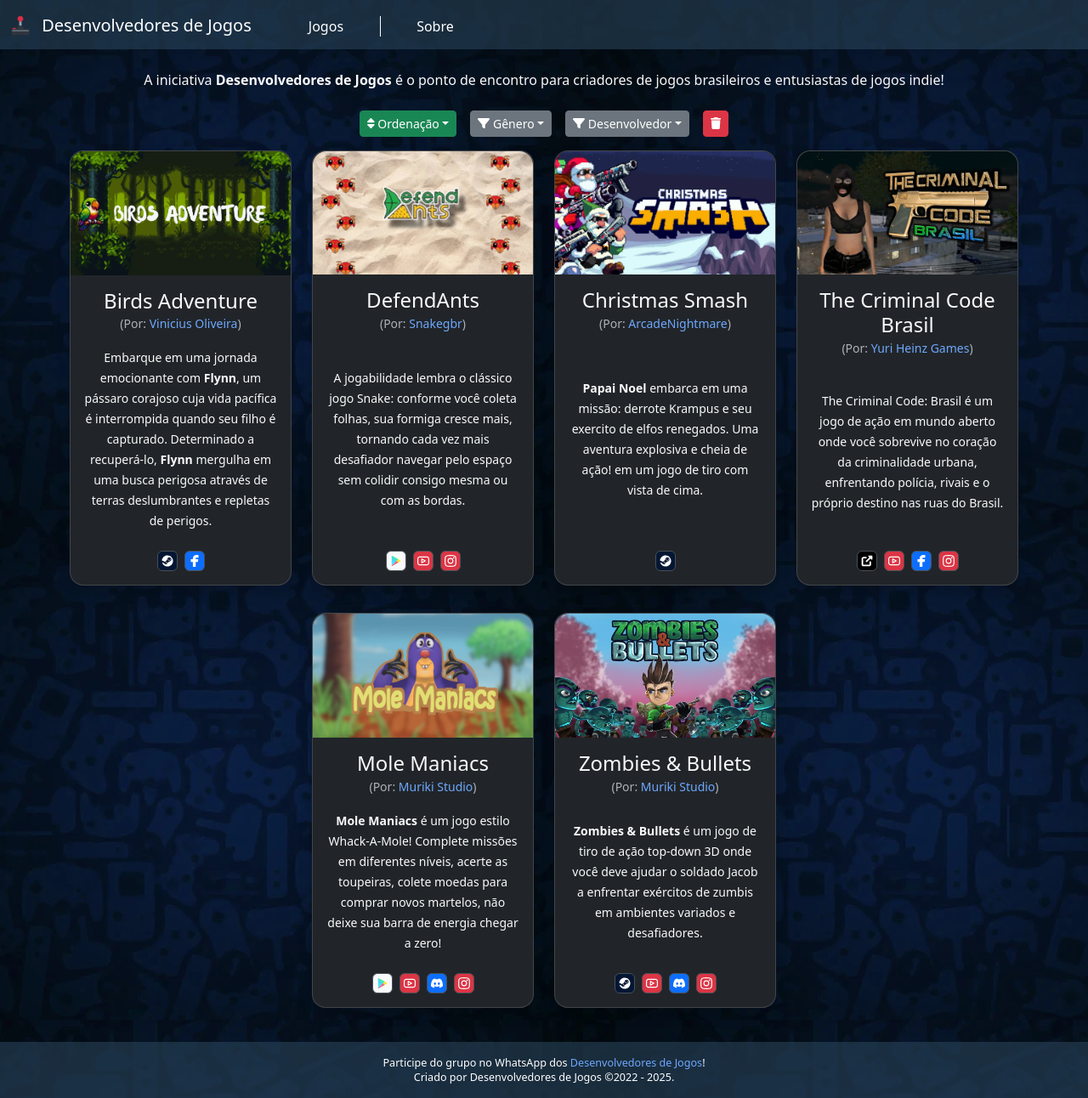
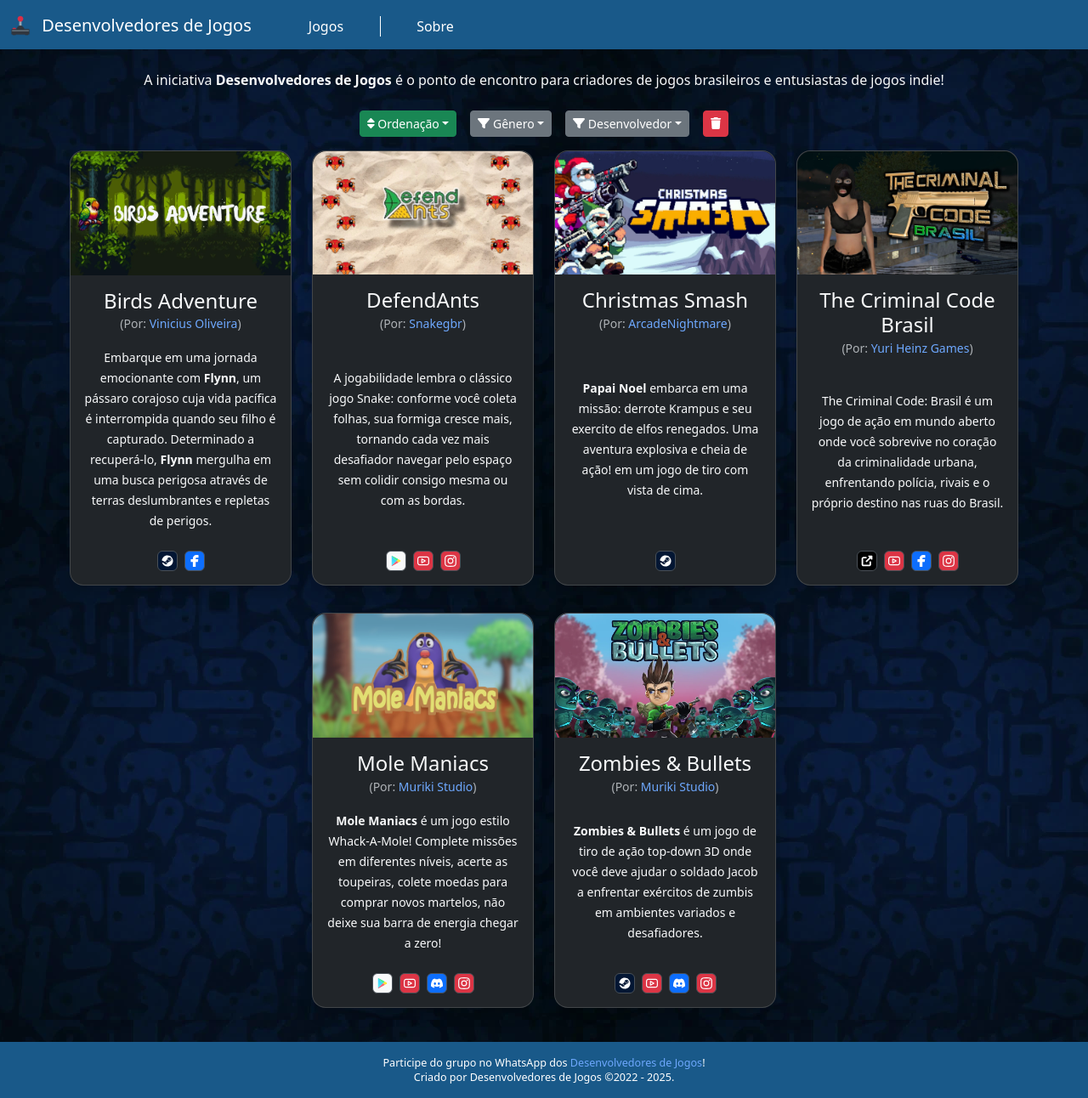
Before and after one commit to murikistudio/devsdejogos.com.br, a Jekyll site: the page built from index.html, in a window 1280 px wide and 1292 px high. Shown: the whole window at 85% size. Built offline with Jekyll 4.4.1, drawn with Linux system fonts in a browser that asks for light colours.

Commit message:
alterar cor do navbar e footer

```diff
--- a/assets/css/main.css
+++ b/assets/css/main.css
@@ -38,7 +38,7 @@ footer {
 }
 
 .bg-bars {
-    background-color: rgb(40 68 89 / 60%) !important;
+    background-color: rgb(25 89 137) !important;
 }
 
 .social-icon:hover {
```
